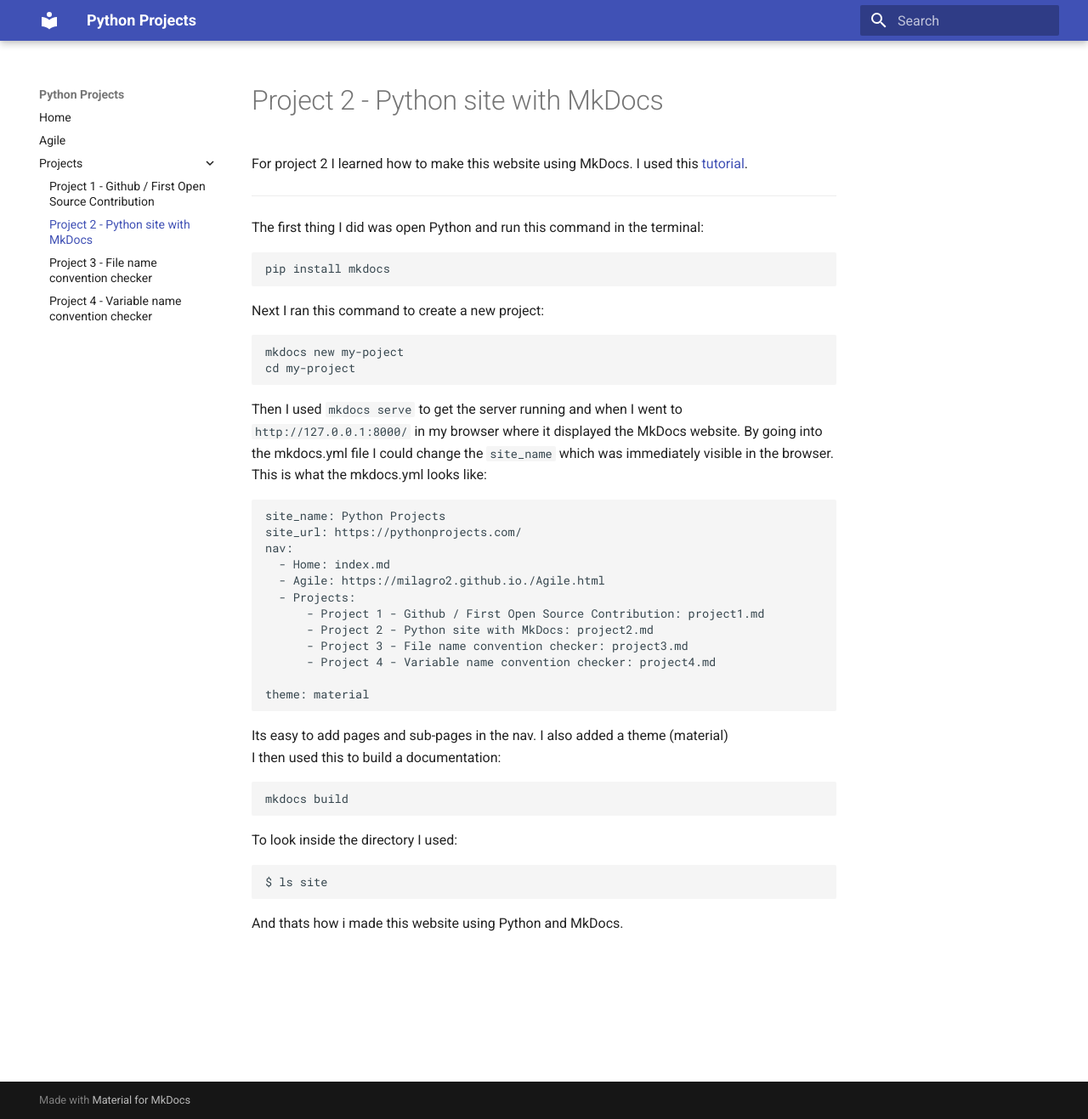
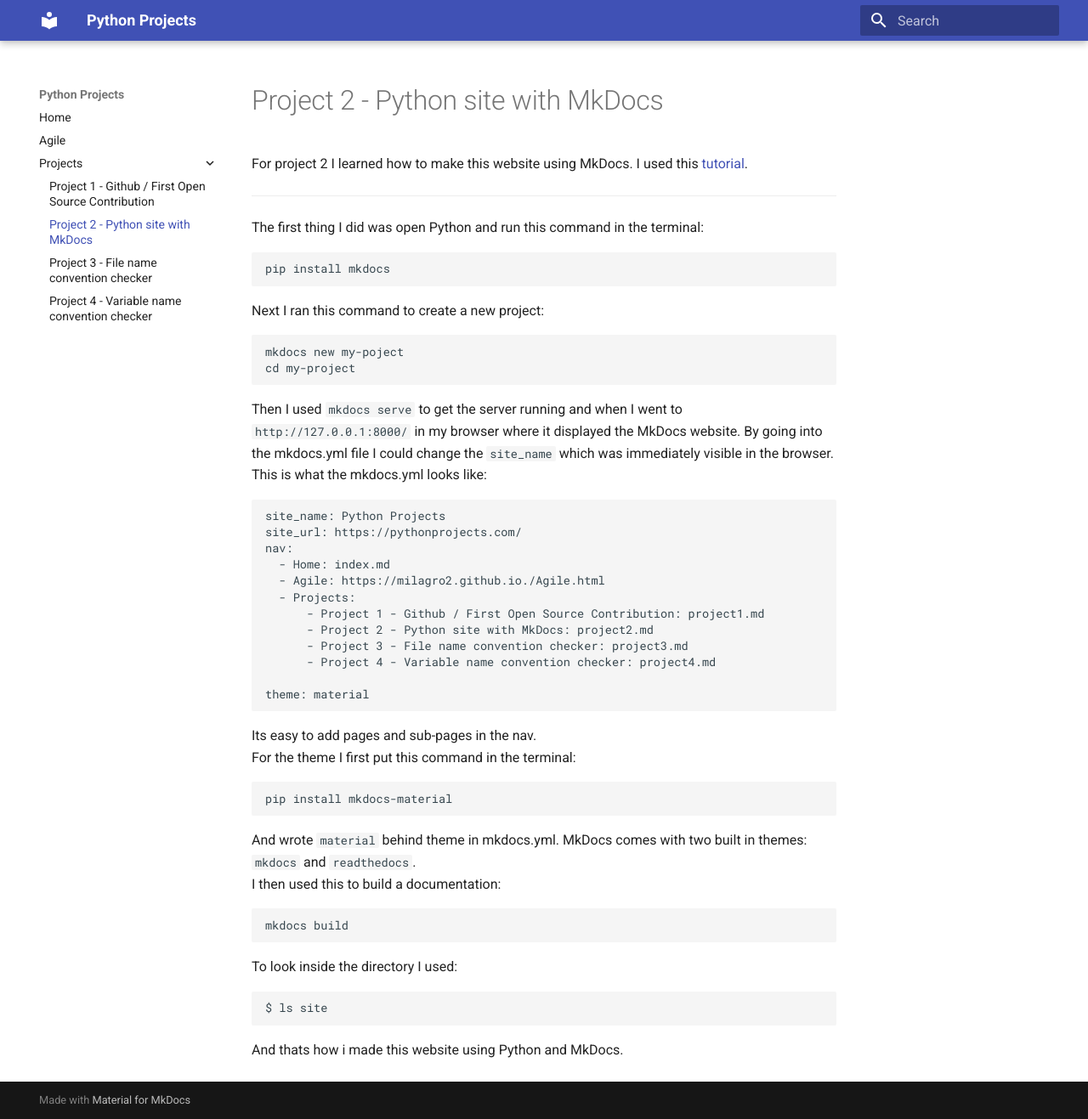
Before and after one commit to milagro2/pythonsite, an MkDocs documentation site: the page built from docs/project2.md, in a window 1280 px wide and 1317 px high. Shown: the whole window at 85% size. Built offline with MkDocs 1.6.1 and Material for MkDocs 9.7.7, drawn with Linux system fonts in a browser that asks for light colours.

Commit message:
Update project2.md

````diff
--- a/docs/project2.md
+++ b/docs/project2.md
@@ -28,7 +28,12 @@
 
 theme: material
 ```
-Its easy to add pages and sub-pages in the nav. I also added a theme (material) <br>
+Its easy to add pages and sub-pages in the nav. <br>
+For the theme I first put this command in the terminal:
+```yml
+pip install mkdocs-material
+```
+And wrote `material` behind theme in mkdocs.yml. MkDocs comes with two built in themes: `mkdocs` and `readthedocs`. <br>
 I then used this to build a documentation:
 ```yml
 mkdocs build
````
